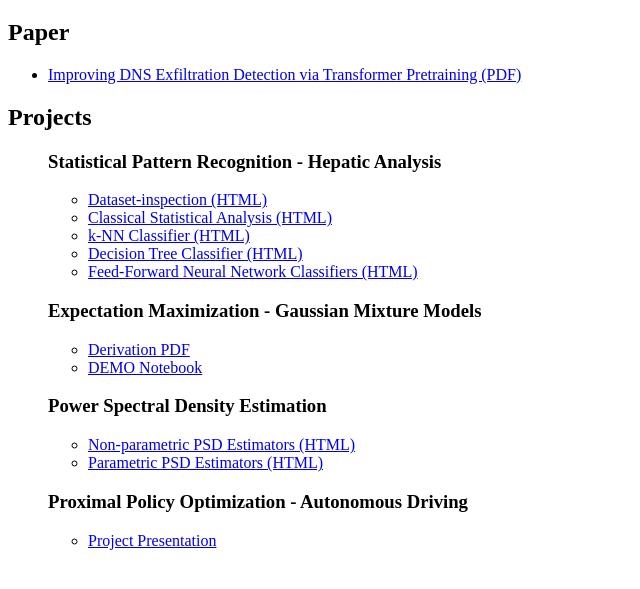
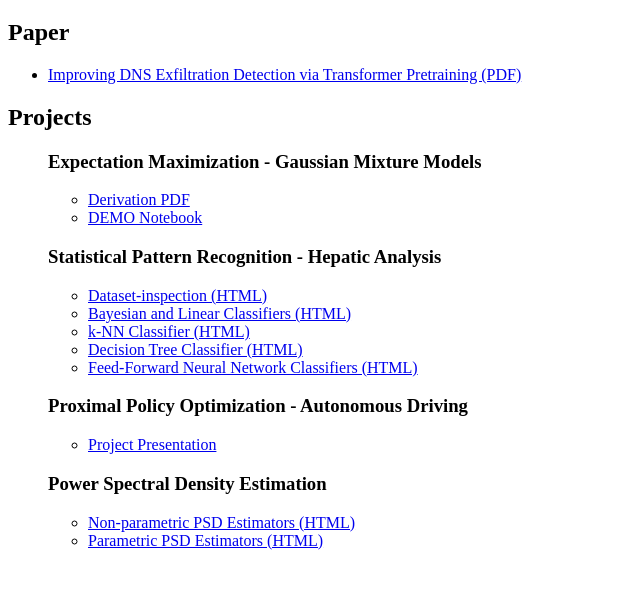
Before and after one commit to loshmii/ts-notebooks, a plain HTML site: page index.html in a window 1280 px wide. Shown: the part 61-650 px from the top of the page, without its empty margins (0-640 px from the left). Drawn offline with Linux system fonts and the light colour scheme.

```diff
--- a/index.html
+++ b/index.html
@@ -17,26 +17,26 @@
 
 <h2>Projects</h2>
 <ul>
+  <h3>Expectation Maximization - Gaussian Mixture Models</h3>
+  <ul>
+    <li><a href="gmm/derivationGMM.pdf">Derivation PDF</a></li>
+    <li><a href="gmm/gmm_jax_em_demo.html">DEMO Notebook</a></li>
+  </ul>
   <h3>Statistical Pattern Recognition - Hepatic Analysis</h3>
   <ul>
     <li><a href="dataset_inspection.html">Dataset-inspection (HTML)</a></li>
-    <li><a href="projekat1.html">Classical Statistical Analysis (HTML)</a></li>
+    <li><a href="projekat1.html">Bayesian and Linear Classifiers (HTML)</a></li>
     <li><a href="knn_classifier.html">k-NN Classifier (HTML)</a></li>
     <li><a href="tree_classifier.html">Decision Tree Classifier (HTML)</a></li>
     <li><a href="neural_net.html">Feed-Forward Neural Network Classifiers (HTML)</a></li>
   </ul>
-  <h3>Expectation Maximization - Gaussian Mixture Models</h3>
+  <h3>Proximal Policy Optimization - Autonomous Driving</h3>
   <ul>
-    <li><a href="gmm/derivationGMM.pdf">Derivation PDF</a></li>
-    <li><a href="gmm/gmm_jax_em_demo.html">DEMO Notebook</a></li>
+    <li><a href="RL_PPO.pdf">Project Presentation</a></li>
   </ul>
   <h3>Power Spectral Density Estimation</h3>
   <ul>
     <li><a href="d1.html">Non-parametric PSD Estimators (HTML)</a></li>
     <li><a href="domaci.html">Parametric PSD Estimators (HTML)</a></li>
   </ul>
-  <h3>Proximal Policy Optimization - Autonomous Driving</h3>
-  <ul>
-    <li><a href="RL_PPO.pdf">Project Presentation</a></li>
-  </ul>
 </ul>
```
Also changed, not shown: 1 other file.
